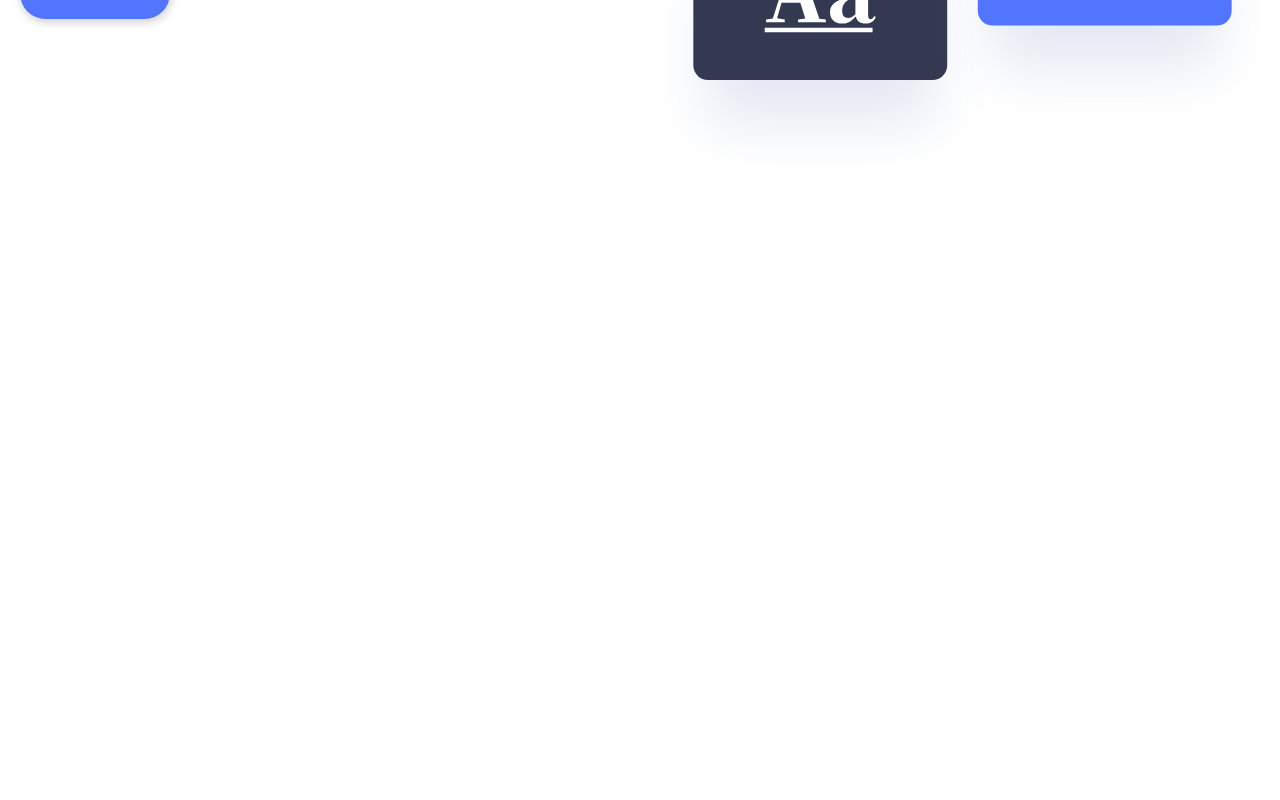
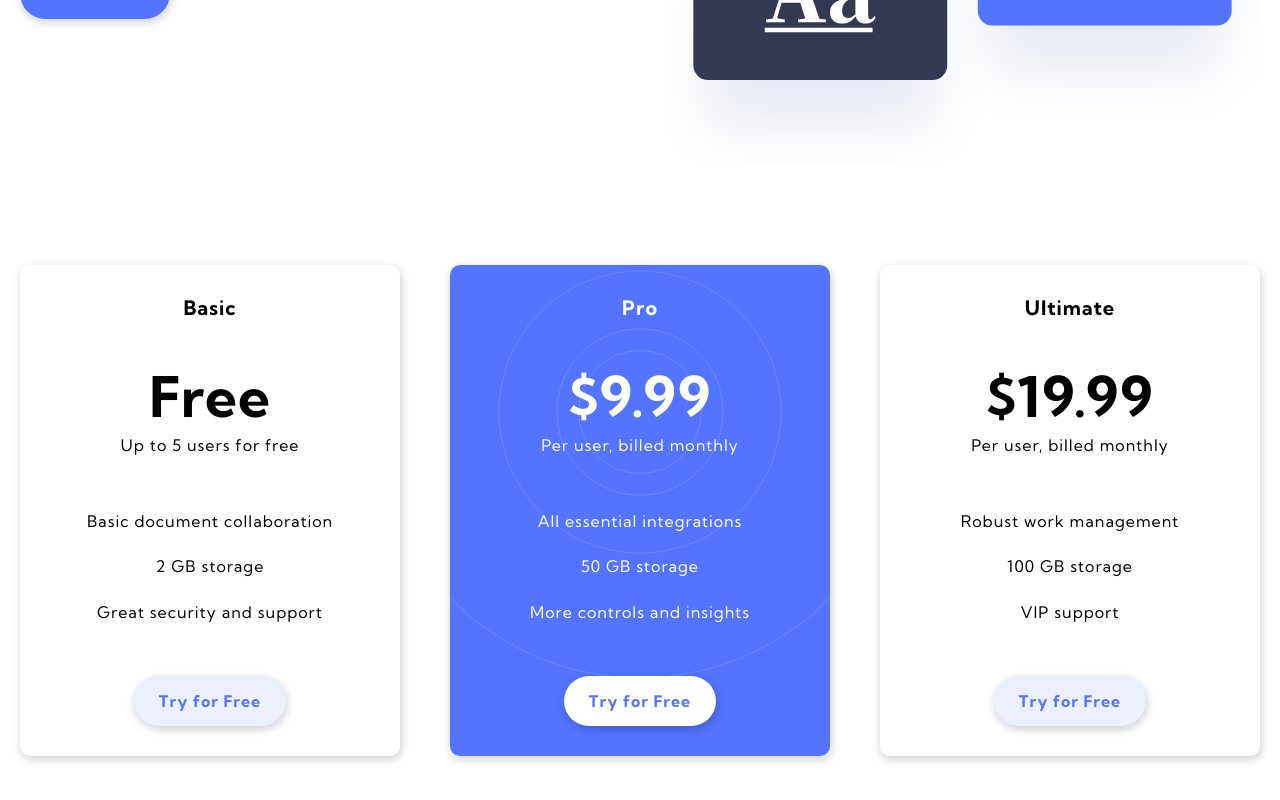
Before and after one commit to freetart/FEM-officelite-coming-soon-site, a React (Create React App) app: page / in a window 1280 px wide. Shown: the part 714-1514 px from the top of the page. Before the commit the page ends 929 px from the top, so only its background shows below. Built offline with nearby package versions, Linux system fonts and the light colour scheme.

Commit message:
created plans section

```diff
--- a/src/abstracts/Globals.js
+++ b/src/abstracts/Globals.js
@@ -8,6 +8,7 @@ const Globals = createGlobalStyle`
     --lightBlue: hsl(228, 100%, 75%);
     --blue: hsl(228, 100%, 66%);
     --grayishBlue: hsl(227, 13%, 52%);
+    --veryLightBlue: hsl(228, 100%, 96%);
     --darkBlue: hsl(228, 22%, 26%);
     --veryDarkBlue: hsl(229, 22%, 19%);
     --red: hsl(0, 83%, 65%);
--- a/src/components/Home/Header.js
+++ b/src/components/Home/Header.js
@@ -38,7 +38,7 @@ const Header = () => {
           <MainHeading>
             A simple solution to complex tasks is coming soon
           </MainHeading>
-          <Paragraph>
+          <Paragraph hero>
             Say goodbye to inefficient juggling of multiple apps, teams, and
             projects. Officelite is the new collaboration platform built with an
             intuitive interface to improve productivity.
--- /dev/null
+++ b/src/components/Home/Plan.js
@@ -0,0 +1,88 @@
+import styled from "styled-components";
+import { headingStyles, textStyles } from "../../abstracts/Mixins";
+import Button from "../styledElements/Buttons";
+import primaryPattern from "../../assets/home/bg-pattern-pricing.svg";
+
+const Container = styled.div`
+  text-align: center;
+  padding: 3rem;
+  box-shadow: var(--mainShadow);
+  border-radius: var(--mainRadius);
+  position: relative;
+  overflow: hidden;
+
+  &.plan-primary {
+    background-color: var(--blue);
+    color: var(--white);
+  }
+
+  .plan-pattern {
+    position: absolute;
+    top: 30%;
+    left: 50%;
+    transform: translate(-50%, -50%) scale(1.4);
+    z-index: 1;
+  }
+
+  .plan-content {
+    position: relative;
+    z-index: 5;
+  }
+
+  .plan-type {
+    ${headingStyles}
+    font-size: 2rem;
+    padding-bottom: 4rem;
+  }
+
+  .plan-cost {
+    ${headingStyles}
+    font-size: 5.6rem;
+  }
+
+  .plan-desc {
+    ${textStyles}
+    font-size: 1.6rem;
+  }
+
+  .plan-list {
+    padding: 4rem 0;
+  }
+
+  .plan-feature {
+    ${textStyles}
+    font-size: 1.6rem;
+    padding: 1rem 0;
+  }
+`;
+
+const Plan = ({ isPrimary, type, cost, description, features, buttonType }) => {
+  return (
+    <article>
+      <Container className={isPrimary && "plan-primary"}>
+        {isPrimary && (
+          <img src={primaryPattern} alt="" className="plan-pattern" />
+        )}
+        <div className="plan-content">
+          <p className="plan-type">{type}</p>
+          <h3 className="plan-cost">{cost}</h3>
+          <p className="plan-desc">{description}</p>
+          <ul className="plan-list">
+            {features.map((feature, index) => (
+              <li key={index} className="plan-feature">
+                {feature}
+              </li>
+            ))}
+          </ul>
+          {buttonType === "secondary" ? (
+            <Button secondary>Try for Free</Button>
+          ) : (
+            <Button tertiary>Try for Free</Button>
+          )}
+        </div>
+      </Container>
+    </article>
+  );
+};
+
+export default Plan;
--- /dev/null
+++ b/src/components/Home/Plans.js
@@ -0,0 +1,34 @@
+import styled from "styled-components";
+import Plan from "./Plan";
+import planData from "../../data";
+import { maxWidthLg, sectionSpacingSm } from "../../abstracts/Mixins";
+
+const Container = styled.div`
+  ${maxWidthLg}
+  ${sectionSpacingSm}
+  display: grid;
+  grid-template-columns: repeat(3, 1fr);
+  gap: var(--gap);
+`;
+
+const Plans = () => {
+  return (
+    <section>
+      <Container>
+        {planData.map((plan) => (
+          <Plan
+            key={plan.id}
+            isPrimary={plan.isPrimary}
+            type={plan.type}
+            cost={plan.cost}
+            description={plan.description}
+            features={plan.features}
+            buttonType={plan.buttonType}
+          />
+        ))}
+      </Container>
+    </section>
+  );
+};
+
+export default Plans;
--- a/src/components/styledElements/Buttons.js
+++ b/src/components/styledElements/Buttons.js
@@ -17,6 +17,20 @@ const Button = styled.button`
       background-color: var(--blue);
       color: var(--white);
     `}
+
+  ${({ secondary }) =>
+    secondary &&
+    css`
+      background-color: var(--veryLightBlue);
+      color: var(--blue);
+    `}
+
+  ${({ tertiary }) =>
+    tertiary &&
+    css`
+      background-color: var(--white);
+      color: var(--blue);
+    `}
 `;
 
 export default Button;
--- a/src/components/styledElements/Paragraphs.js
+++ b/src/components/styledElements/Paragraphs.js
@@ -1,11 +1,16 @@
-import styled from "styled-components";
+import styled, { css } from "styled-components";
 import { textStyles } from "../../abstracts/Mixins";
 
 const Paragraph = styled.p`
   ${textStyles}
-  font-size: 1.8rem;
-  padding: 2rem 0;
-  color: var(--grayishBlue);
+
+  ${({ hero }) =>
+    hero &&
+    css`
+      font-size: 1.8rem;
+      color: var(--grayishBlue);
+      padding: 2rem 0;
+    `}
 `;
 
 export default Paragraph;
--- /dev/null
+++ b/src/data.js
@@ -0,0 +1,39 @@
+const planData = [
+  {
+    id: 1,
+    isPrimary: false,
+    type: "Basic",
+    cost: "Free",
+    description: "Up to 5 users for free",
+    features: [
+      "Basic document collaboration",
+      "2 GB storage",
+      "Great security and support",
+    ],
+    buttonType: "secondary",
+  },
+  {
+    id: 2,
+    isPrimary: true,
+    type: "Pro",
+    cost: "$9.99",
+    description: "Per user, billed monthly",
+    features: [
+      "All essential integrations",
+      "50 GB storage",
+      "More controls and insights",
+    ],
+    buttonType: "tertiary",
+  },
+  {
+    id: 3,
+    isPrimary: false,
+    type: "Ultimate",
+    cost: "$19.99",
+    description: "Per user, billed monthly",
+    features: ["Robust work management", "100 GB storage", "VIP support"],
+    buttonType: "secondary",
+  },
+];
+
+export default planData;
--- a/src/pages/Home.js
+++ b/src/pages/Home.js
@@ -1,9 +1,11 @@
 import Header from "../components/Home/Header";
+import Plans from "../components/Home/Plans";
 
 const Home = () => {
   return (
     <>
       <Header />
+      <Plans />
     </>
   );
 };
```
